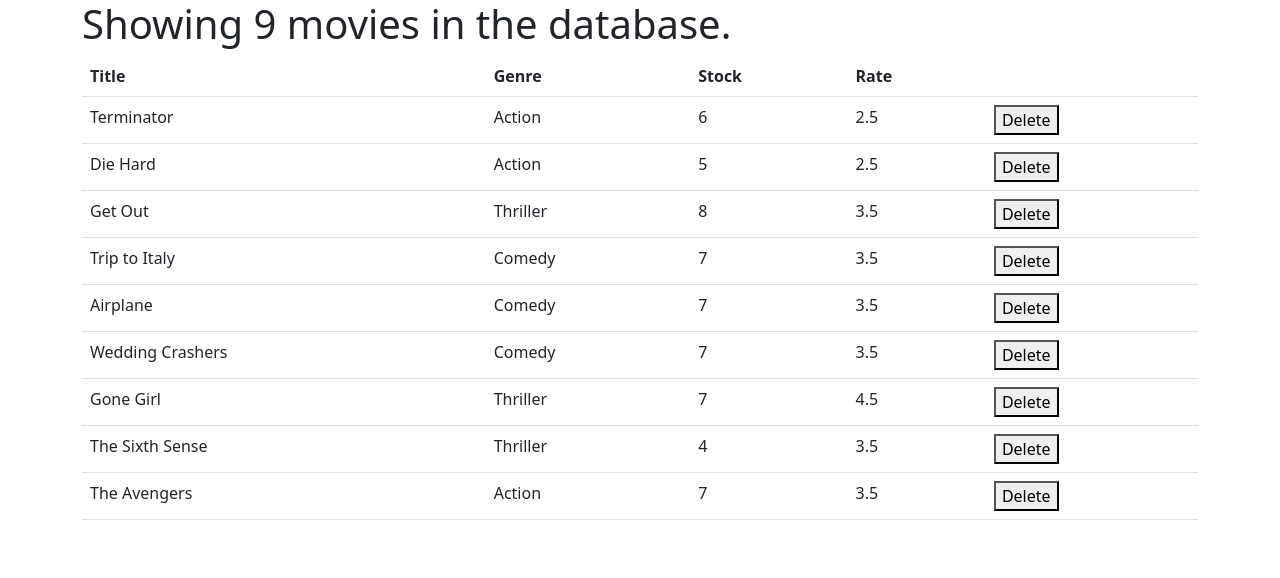
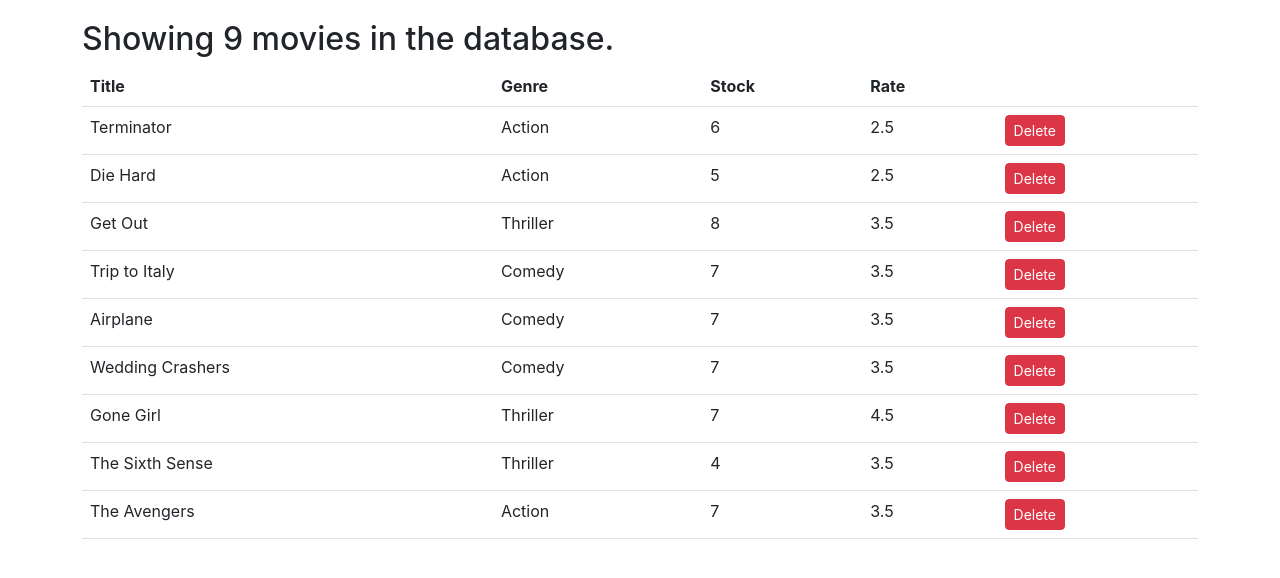
Before and after one commit to ducanh4531/my-app, a React (Create React App) app: page / in a window 1280 px wide. Shown: the top 578 px of the page. Built offline with nearby package versions, Linux system fonts and the light colour scheme; the HTML template or start-up script is replaced by a standard one.

Commit message:
update movies component

```diff
--- a/src/components/movies.jsx
+++ b/src/components/movies.jsx
@@ -1,6 +1,6 @@
 import React from "react";
+// import { useState, useEffect } from "react";
 import { useState } from "react";
-import "bootstrap/dist/css/bootstrap.css";
 
 import { getMovies } from "../services/fakeMovieService";
 import { deleteMovie } from "../services/fakeMovieService";
@@ -8,18 +8,24 @@
 const Movies = () => {
 	const [movies, setMovies] = useState(getMovies());
 
+	// useEffect(() => {
+	// 	setMovies(getMovies());
+	// }, [movies]);
+
 	const handleDelete = (id) => {
 		const removeMovie = deleteMovie(id);
 		setMovies(movies.filter((m) => m._id !== removeMovie._id));
 	};
 
+	//
+
+	// return !movies ? null : (
 	return (
 		<>
-			<h1>
+			<h2>
 				Showing {movies.length ? `${movies.length} movies` : "no movie"}{" "}
 				in the database.
-			</h1>
-
+			</h2>
 			<table className="table">
 				<thead>
 					<tr>
@@ -38,7 +44,10 @@
 							<td>{movie.numberInStock}</td>
 							<td>{movie.dailyRentalRate}</td>
 							<td>
-								<button onClick={() => handleDelete(movie._id)}>
+								<button
+									className="btn btn-danger btn-sm"
+									onClick={() => handleDelete(movie._id)}
+								>
 									Delete
 								</button>
 							</td>
--- a/src/index.css
+++ b/src/index.css
@@ -1,13 +1,14 @@
 body {
-  margin: 0;
-  font-family: -apple-system, BlinkMacSystemFont, 'Segoe UI', 'Roboto', 'Oxygen',
-    'Ubuntu', 'Cantarell', 'Fira Sans', 'Droid Sans', 'Helvetica Neue',
-    sans-serif;
-  -webkit-font-smoothing: antialiased;
-  -moz-osx-font-smoothing: grayscale;
+	margin: 0;
+	padding: 20px 0 0 0;
+	font-family: -apple-system, BlinkMacSystemFont, "Segoe UI", "Roboto",
+		"Oxygen", "Ubuntu", "Cantarell", "Fira Sans", "Droid Sans",
+		"Helvetica Neue", sans-serif;
+	-webkit-font-smoothing: antialiased;
+	-moz-osx-font-smoothing: grayscale;
 }
 
 code {
-  font-family: source-code-pro, Menlo, Monaco, Consolas, 'Courier New',
-    monospace;
+	font-family: source-code-pro, Menlo, Monaco, Consolas, "Courier New",
+		monospace;
 }
```
